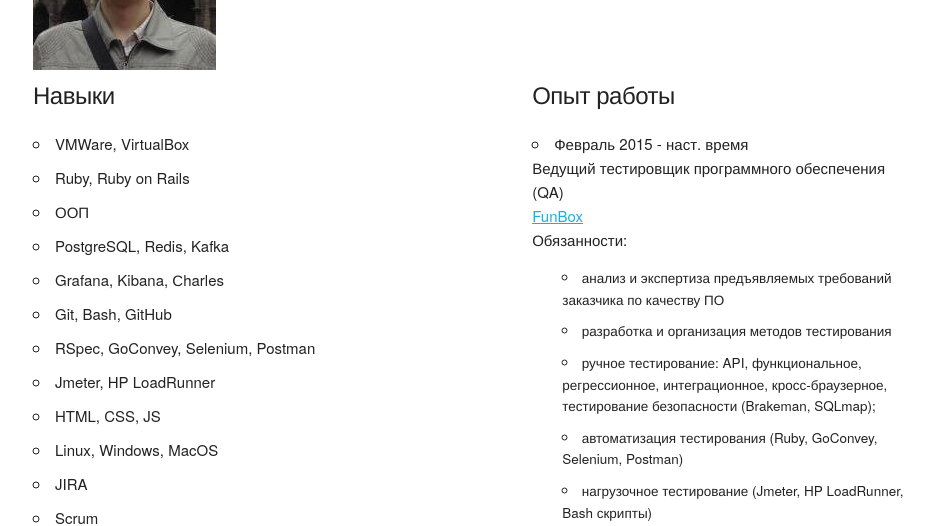
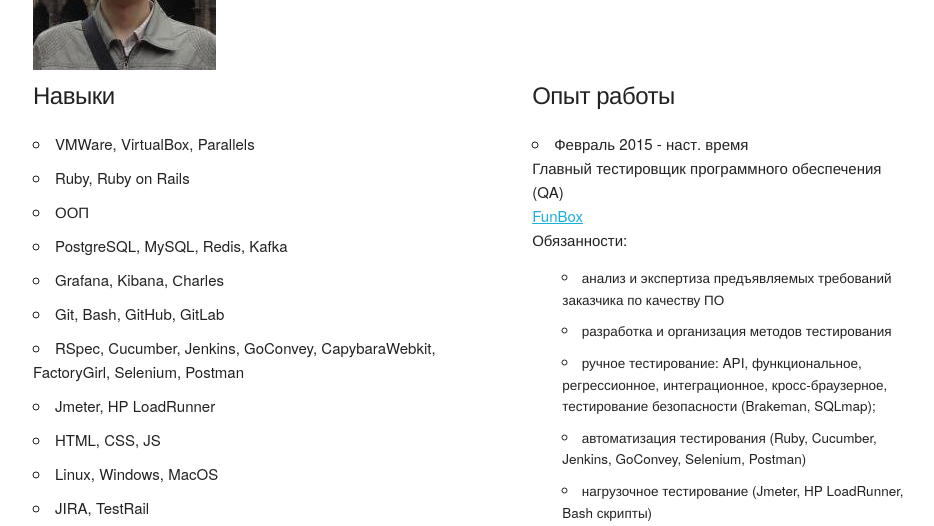
Before and after one commit to Nepston/CV, a plain HTML site: page index.html in a window 1280 px wide. Shown: the part 275-801 px from the top of the page, without its empty margins (127-1061 px from the left). Drawn offline with Linux system fonts and the light colour scheme.

Commit message:
updating skills

```diff
--- a/index.html
+++ b/index.html
@@ -32,17 +32,17 @@
     <div class="six columns">
       <h5>Навыки</h5>
       <ul>
-        <li>VMWare, VirtualBox</li>
+        <li>VMWare, VirtualBox, Parallels</li>
         <li>Ruby, Ruby on Rails</li>
         <li>ООП</li>
-        <li>PostgreSQL, Redis, Kafka</li>
+        <li>PostgreSQL, MySQL, Redis, Kafka</li>
         <li>Grafana, Kibana, Сharles</li>
-        <li>Git, Bash, GitHub</li>
-        <li>RSpec, GoConvey, Selenium, Postman</li>
+        <li>Git, Bash, GitHub, GitLab</li>
+        <li>RSpec, Cucumber, Jenkins, GoConvey, CapybaraWebkit, FactoryGirl, Selenium, Postman</li>
         <li>Jmeter, HP LoadRunner</li>
         <li>HTML, CSS, JS</li>
         <li>Linux, Windows, MacOS</li>
-        <li>JIRA</li>
+        <li>JIRA, TestRail</li>
         <li>Scrum</li>
       </ul>
     </div>
@@ -53,14 +53,14 @@
       <ul>
         <li>
             Февраль 2015 - наст. время<br>
-            Ведущий тестировщик программного обеспечения (QA)<br>
+            Главный тестировщик программного обеспечения (QA)<br>
             <a href="https://funbox.ru">FunBox</a><br>
             Обязанности:
             <ul>
               <li>анализ и экспертиза предъявляемых требований заказчика по качеству ПО</li>
               <li>разработка и организация методов тестирования</li>
               <li>ручное тестирование: API, функциональное, регрессионное, интеграционное, кросс-браузерное, тестирование безопасности (Brakeman, SQLmap);</li>
-              <li>автоматизация тестирования (Ruby, GoConvey, Selenium, Postman)</li>
+              <li>автоматизация тестирования (Ruby, Cucumber, Jenkins, GoConvey, Selenium, Postman)</li>
               <li>нагрузочное тестирование (Jmeter, HP LoadRunner, Bash скрипты)</li>
               <li>написание отчетов по результатам тестирования</li>
               <li>определение необходимого уровня качества релиза</li>
```
